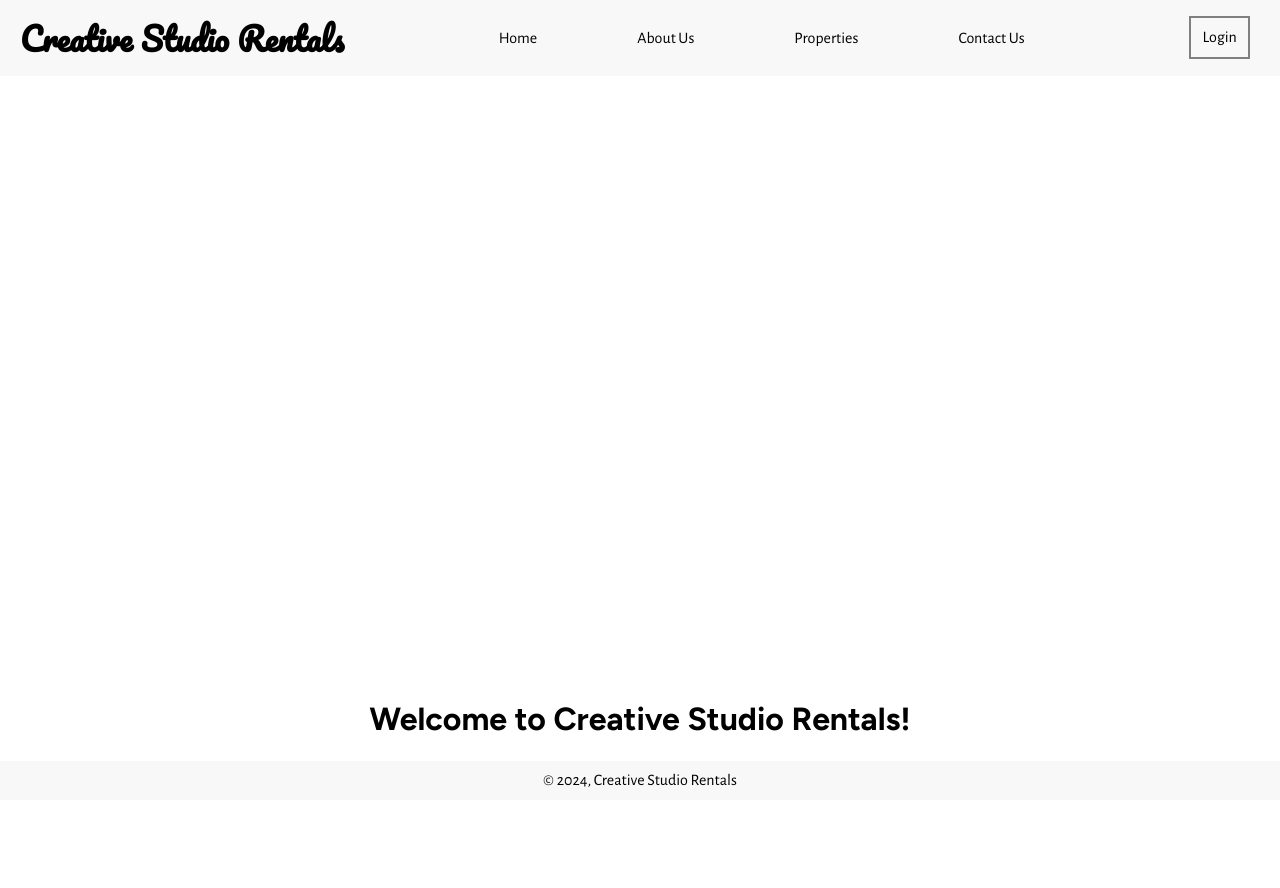
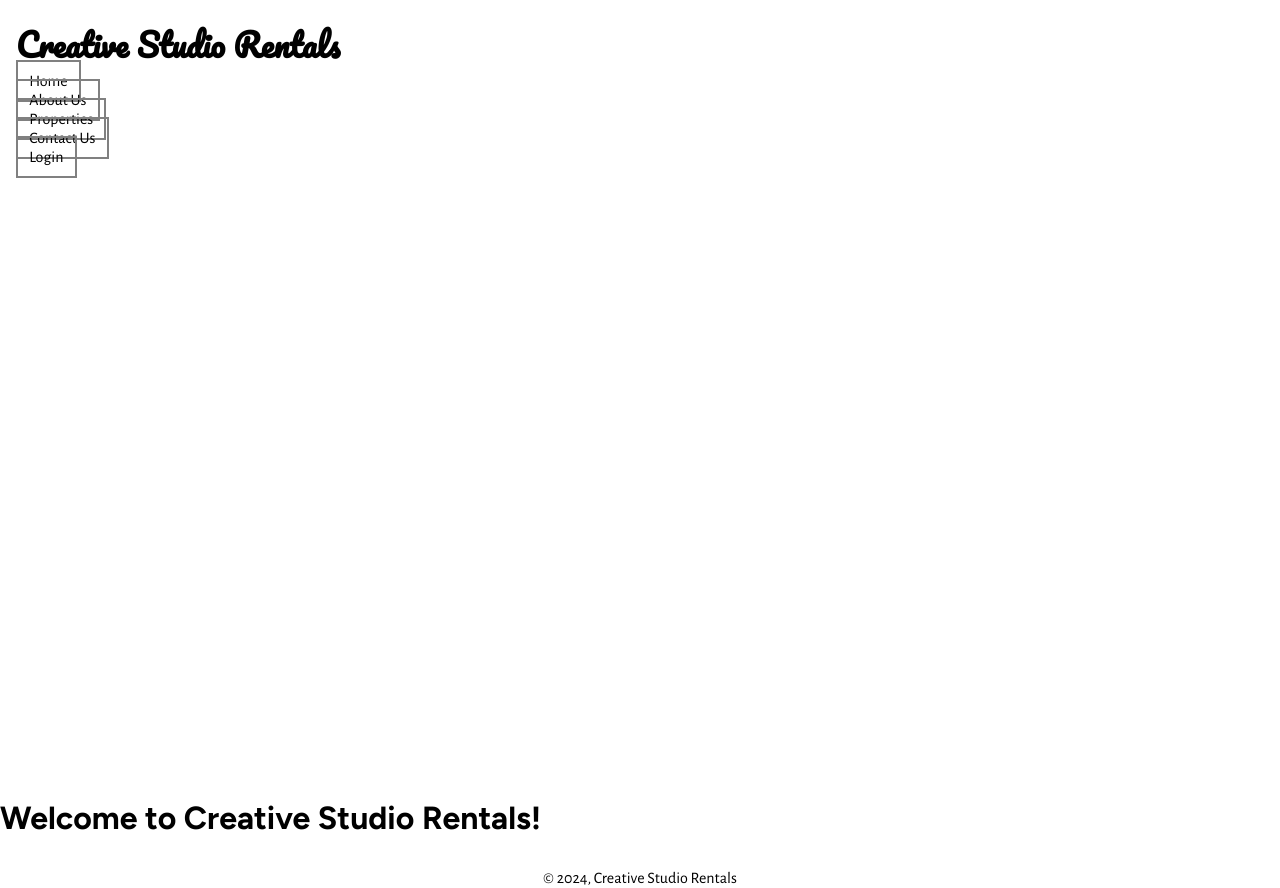
Before and after one commit to rgabuco/webapp, a plain HTML site: page index.html in a window 1280 px wide. Before the commit the page ends 800 px from the top, so only its background shows below. Drawn offline with nearby package versions, Linux system fonts and the light colour scheme.

Commit message:
retracted common.css

```diff
--- a/css/common.css
+++ b/css/common.css
@@ -13,123 +13,46 @@
   box-sizing: border-box;
 }
 
-html, body {
-  height: 100%;
-  margin: 0;
-  padding: 0;
-  display: flex;
-  flex-direction: column;
-}
-
-body {
-  flex: 1;
-  display: flex;
-  flex-direction: column;
-  font-family: 'Alegreya Sans', sans-serif;
-}
-
-header {
-  display: flex;
-  justify-content: space-between; /* Use space-between to separate elements */
-  align-items: center;
-  width: 100%;
-  padding: 10px 0;
-  background-color: #f8f8f8; /* Adjust as needed */
-  box-sizing: border-box; /* Include padding in the width calculation */
-}
-
-.header-content {
-  display: flex;
-  align-items: center;
-  width: 100%;
-  max-width: 1920px;
-  padding: 0 20px;
-  box-sizing: border-box; /* Include padding in the width calculation */
-  justify-content: space-between; /* Use space-between to align elements */
-}
-
 .logo {
   font-family: 'Pacifico', cursive;
   cursor: default;
-  margin: 0;
 }
 
 h1, h2, h3, h4, h5, h6 {
   font-family: 'Figtree', sans-serif;
 }
 
-.nav-wrapper {
-  display: flex;
-  flex: 1;
-  justify-content: center;
+body {
+  font-family: 'Alegreya Sans', sans-serif;
+  max-width: 1386px;
+  margin: 0 auto;
 }
 
-.main-nav {
+header {
   display: flex;
-  justify-content: center;
+  justify-content: space-between;
+  align-items: center;
+  margin: 0 auto;
+  padding: 1rem;
+  margin-bottom: 1rem;
+
 }
 
-.main-nav ul {
-  display: flex;
-  list-style: none;
-  padding: 0;
-  margin: 0;
-}
-
-.main-nav ul li {
-  justify-content: center;
-  margin: 0 50px; /* Space between links */
-}
-
-.main-nav ul li a {
-  text-decoration: none;
-  color: #000; /* Adjust as needed */
-}
-
-.log-btn {
-  display: flex;
-  align-items: center;
-}
-
-.log-btn ul {
-  display: flex;
-  list-style: none;
-  margin: 0;
-  padding: 0;
-}
-
-.log-btn ul li {
-  margin: 0 10px; /* Space between links */
-}
-
-.log-btn ul li a {
-  text-decoration: none;
-  color: #000; /* Adjust as needed */
-  border: 2px solid gray;
-  padding: 0.7rem;
-  text-decoration: none;
-}
-
-.log-btn ul li a:hover {
-  color: white;
-  background-color: gray;
-}
-
-main {
-  flex-grow: 1;
-  display: flex;
-  flex-direction: column;
-  align-items: center;
-  justify-content: center;
-  margin: 0 auto;
-  text-align: center;
+nav ul li {
+  list-style-type: none;
+  a {
+    color: black;
+    border: 2px solid gray;
+    text-decoration: none;
+    padding: 0.7rem;
+  }
+  a:hover {
+    color: white;
+    background-color: gray;
+  }
 }
 
 footer {
-  width: 100%;
+  margin-top: 2rem;
   text-align: center;
-  padding: 10px;
-  background-color: #f8f8f8; /* Adjust as needed */
-  box-sizing: border-box; /* Include padding in the width calculation */
-  margin-top: auto; /* Push footer to the bottom */
 }
```
